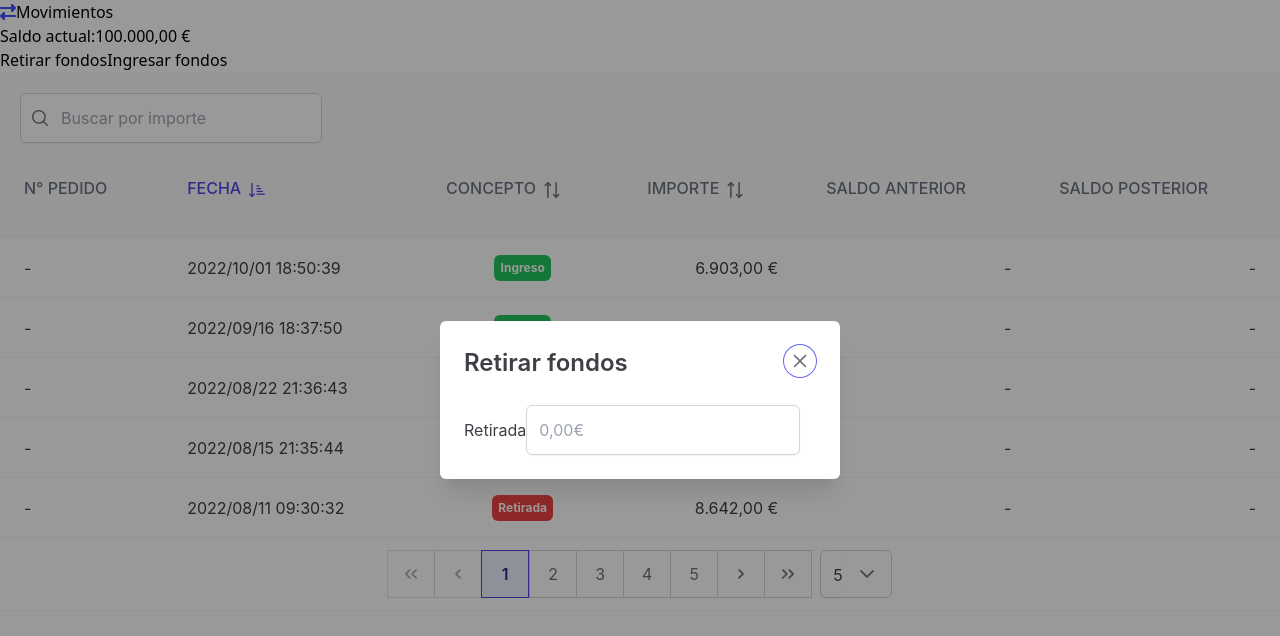
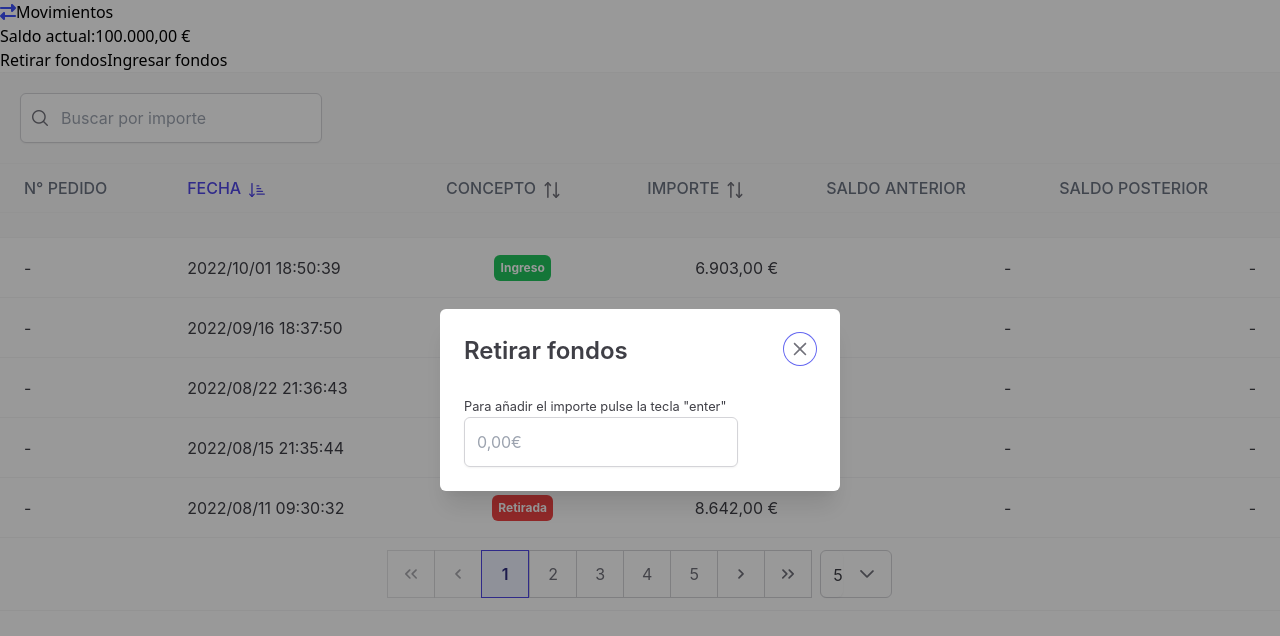
Before and after one commit to vicGeo/front-wallet, a React (Vite) app: page / in a window 1280 px wide. Both pictures are taken after a click on the button "Retirar fondos". Shown: the top 636 px of the page. Built offline with nearby package versions, Linux system fonts and the light colour scheme; a web font is replaced by a local one.

Commit message:
add fancy toast when user add succesfully amount

```diff
--- a/package.json
+++ b/package.json
@@ -28,6 +28,7 @@
     "react-currency-input-field": "^3.6.11",
     "react-dom": "^18.2.0",
     "react-hook-form": "^7.45.1",
+    "react-hot-toast": "^2.4.1",
     "sass": "^1.63.6",
     "tailwind-merge": "^1.13.2",
     "uuid": "^9.0.0"
--- a/src/App.tsx
+++ b/src/App.tsx
@@ -8,6 +8,7 @@ import 'primereact/resources/primereact.css';
 import 'primeicons/primeicons.css';
 import { WalletContext } from './context';
 import { Header } from './components/Header';
+import { Toaster } from 'react-hot-toast';
 
 function App() {
   const [data, setData] = useState<IDataWallet>({} as IDataWallet);
@@ -34,6 +35,7 @@ function App() {
   return (
     <WalletContext.Provider value={contextValues}>
       <main className='container mx-auto px-4 gap-4'>
+        <Toaster position='top-center' reverseOrder={false} />
         <Header />
         <WalletTable />
       </main>
--- a/src/components/ContentDeposit/ContentDeposit.tsx
+++ b/src/components/ContentDeposit/ContentDeposit.tsx
@@ -5,6 +5,7 @@ import { WalletContext } from '../../context';
 import { ErrorMessage } from '@hookform/error-message';
 import { classNames } from 'primereact/utils';
 import { enumConcept, formatFullDate, randomOrder } from '../../utils';
+import toast from 'react-hot-toast';
 
 interface Props {
   setShowModalDeposit: Dispatch<SetStateAction<boolean>>;
@@ -34,6 +35,7 @@ const ContentDeposit = ({ setShowModalDeposit }: Props) => {
     setData(newData);
     setShowModalDeposit(false);
     rhForm.reset();
+    toast.success('¡Ingreso realizado correctamente!');
   };
 
   return (
@@ -51,7 +53,9 @@ const ContentDeposit = ({ setShowModalDeposit }: Props) => {
           render={({ field, fieldState }) => (
             <>
               <label htmlFor={field.name} className='font-bold block mb-2'>
-                Ingreso
+                <small className='text-gray-400'>
+                  Para añadir el importe pulse la tecla "enter"
+                </small>
               </label>
               <InputNumber
                 id={field.name}
--- a/src/components/ContentWithDraw/ContentWithDraw.tsx
+++ b/src/components/ContentWithDraw/ContentWithDraw.tsx
@@ -5,6 +5,7 @@ import { WalletContext } from '../../context';
 import { ErrorMessage } from '@hookform/error-message';
 import { classNames } from 'primereact/utils';
 import { enumConcept, formatFullDate, randomOrder } from '../../utils';
+import toast from 'react-hot-toast';
 
 interface Props {
   setShowModalWithdraw: Dispatch<SetStateAction<boolean>>;
@@ -41,6 +42,7 @@ const ContentWithDraw = ({ setShowModalWithdraw }: Props) => {
     setData(newData);
     setShowModalWithdraw(false);
     rhForm.reset();
+    toast.success('Retirada realizada correctamente!');
   };
 
   return (
@@ -58,7 +60,9 @@ const ContentWithDraw = ({ setShowModalWithdraw }: Props) => {
           render={({ field, fieldState }) => (
             <>
               <label htmlFor={field.name} className='font-bold block mb-2'>
-                Retirada
+                <small className='text-gray-400'>
+                  Para añadir el importe pulse la tecla "enter"
+                </small>
               </label>
               <InputNumber
                 id={field.name}
```
Also changed, not shown: 1 other file (tests, documents, lock files or other folders).
